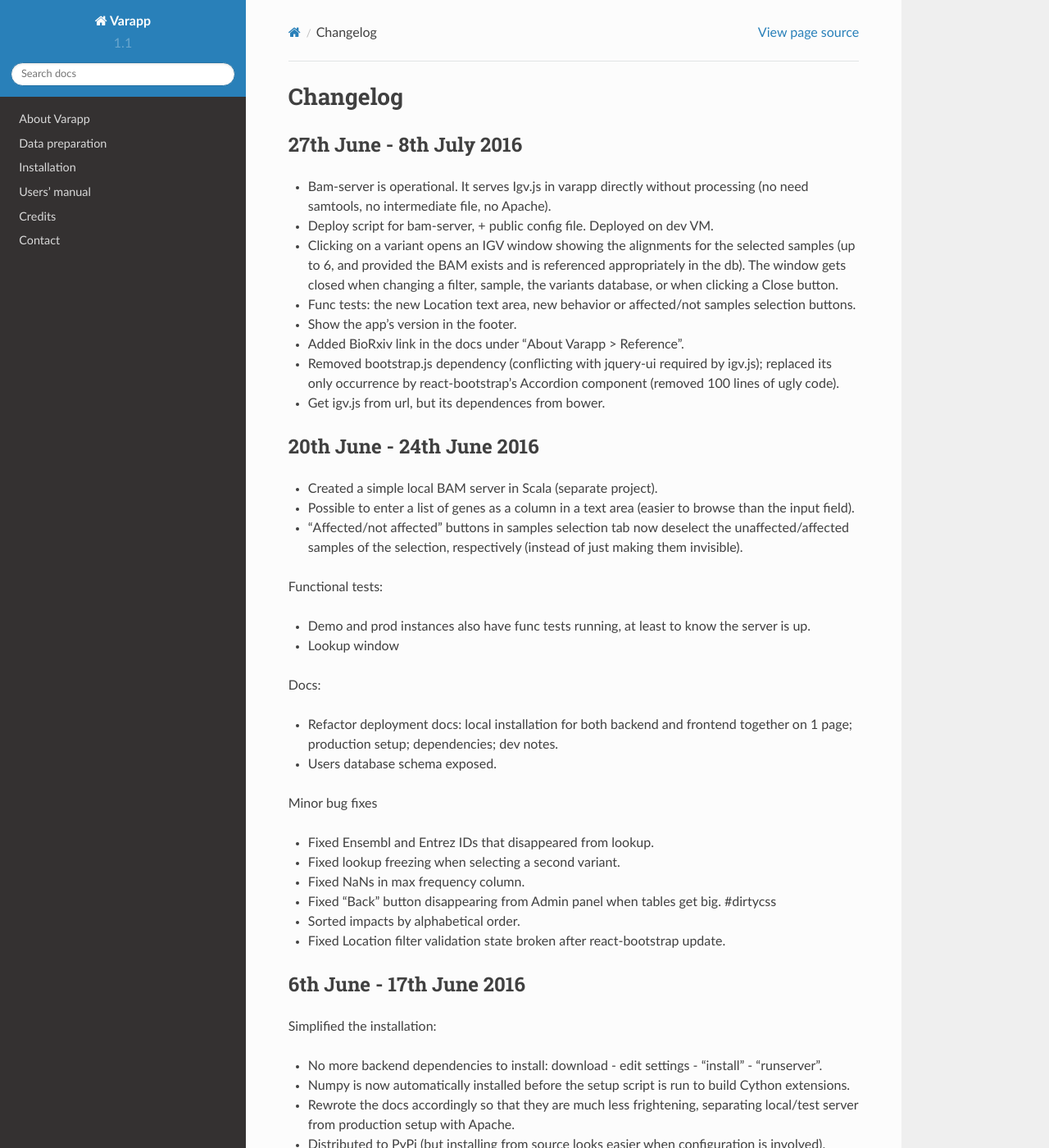
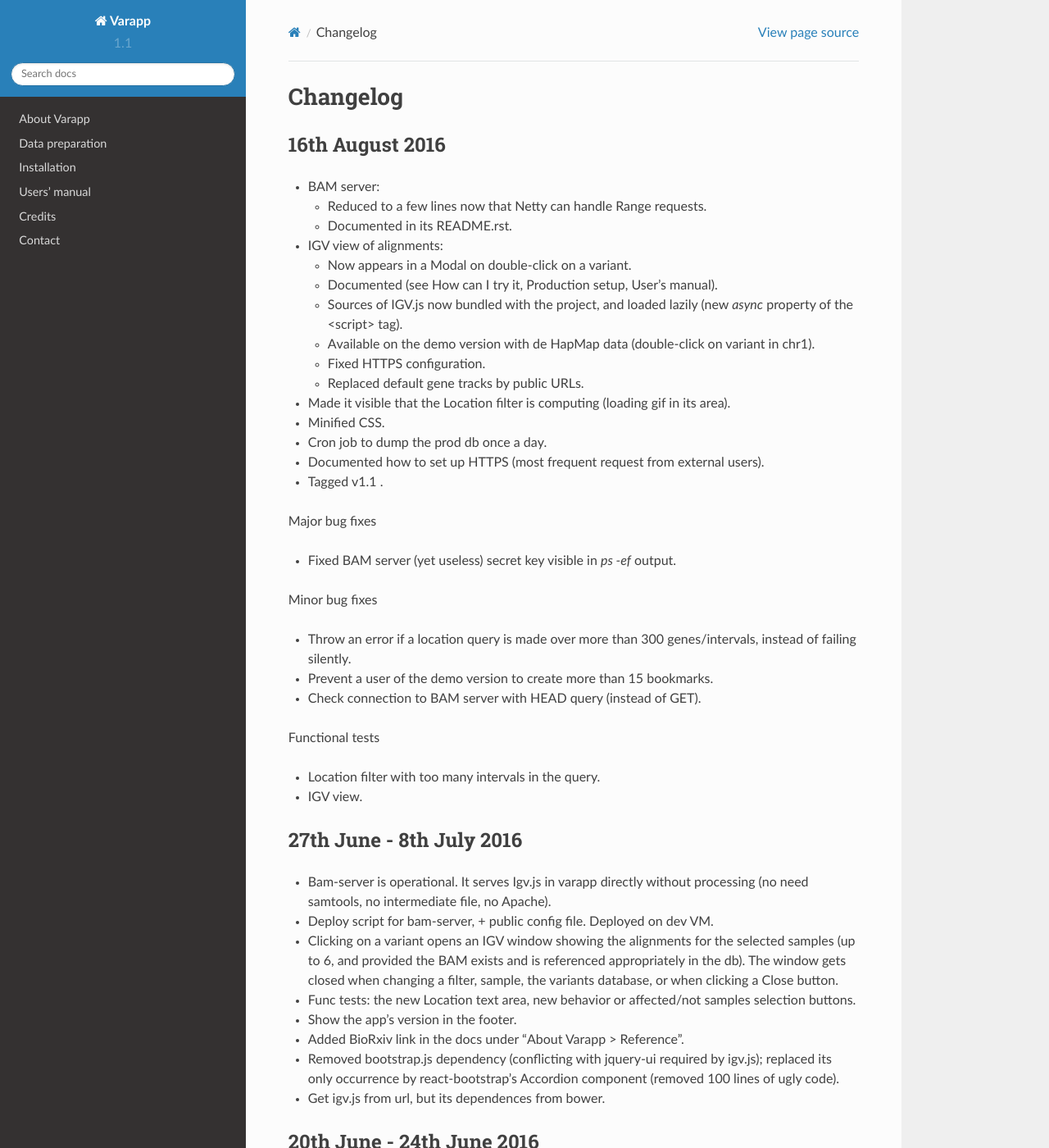
Before and after one commit to varapp/varapp-docs, a Sphinx documentation site: the page built from docs/src/changelog.rst, in a window 1280 px wide and 1400 px high. Shown: the whole window at 82% size. Built offline with Sphinx 7.4.7 and the Read the Docs theme 2.0.0, drawn with Linux system fonts in a browser that asks for light colours.

Commit message:
changelog

```diff
--- a/docs/src/changelog.rst
+++ b/docs/src/changelog.rst
@@ -1,6 +1,48 @@
 
 Changelog
 =========
+
+
+16th August 2016
+----------------
+
+* BAM server:
+
+  - Reduced to a few lines now that Netty can handle Range requests.
+  - Documented in its README.rst.
+
+* IGV view of alignments:
+
+  - Now appears in a Modal on double-click on a variant.
+  - Documented (see How can I try it, Production setup, User's manual).
+  - Sources of IGV.js now bundled with the project, and loaded lazily
+    (new `async` property of the <script> tag).
+  - Available on the demo version with de HapMap data (double-click on variant in chr1).
+  - Fixed HTTPS configuration.
+  - Replaced default gene tracks by public URLs.
+
+* Made it visible that the Location filter is computing (loading gif in its area).
+* Minified CSS.
+* Cron job to dump the prod db once a day.
+* Documented how to set up HTTPS (most frequent request from external users).
+* Tagged v1.1 .
+
+Major bug fixes
+
+* Fixed BAM server (yet useless) secret key visible in `ps -ef` output.
+
+Minor bug fixes
+
+* Throw an error if a location query is made over more than 300 genes/intervals,
+  instead of failing silently.
+* Prevent a user of the demo version to create more than 15 bookmarks.
+* Check connection to BAM server with HEAD query (instead of GET).
+
+Functional tests
+
+* Location filter with too many intervals in the query.
+* IGV view.
+
 
 
 27th June - 8th July 2016
```
